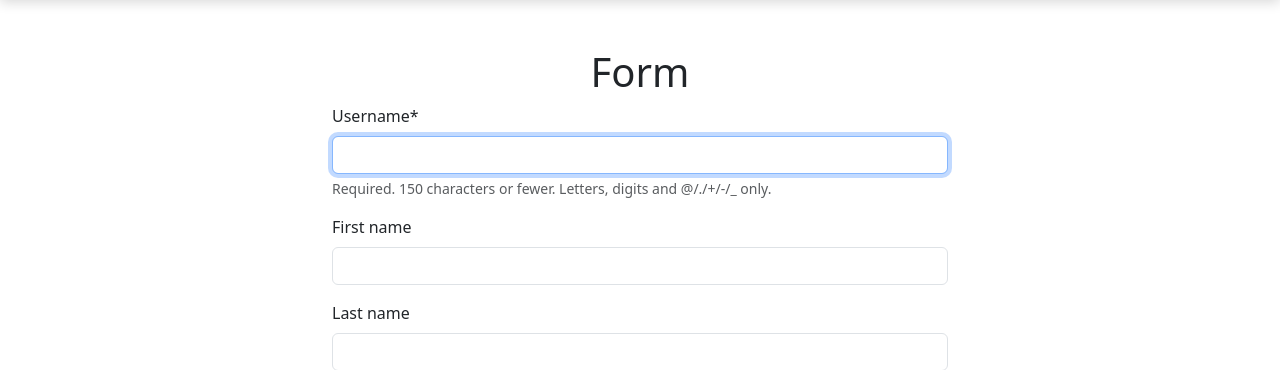
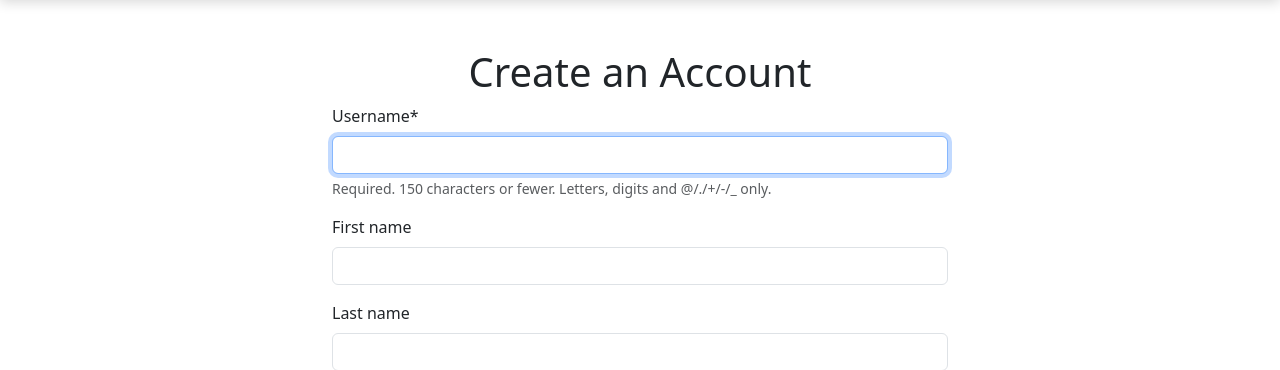
Before and after one commit to Quiet-Klirik/firefly-task-manager, a Django app: page /accounts/register/ in a window 1280 px wide. Shown: the part 60-430 px from the top of the page. Run offline with Django 4.2, Linux system fonts and the light colour scheme; data that the repository does not hold is empty; some libraries are stand-ins or nearby versions.

Commit message:
Add [register.html] template

```diff
--- a/templates/registration/register.html
+++ b/templates/registration/register.html
@@ -1 +1,2 @@
 {% extends "base_form.html" %}
+{% block form_title %}<h1 class="text-center">Create an Account</h1>{% endblock form_title %}
```
